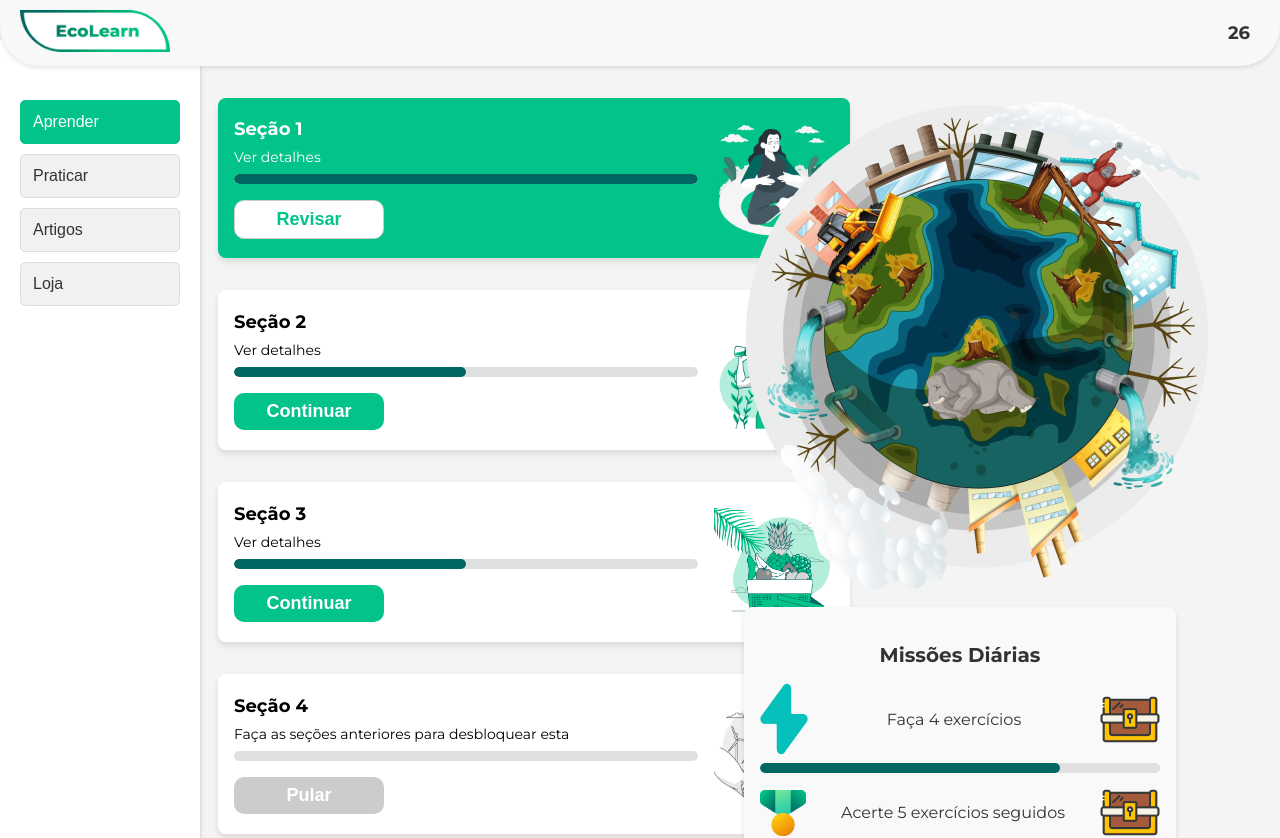
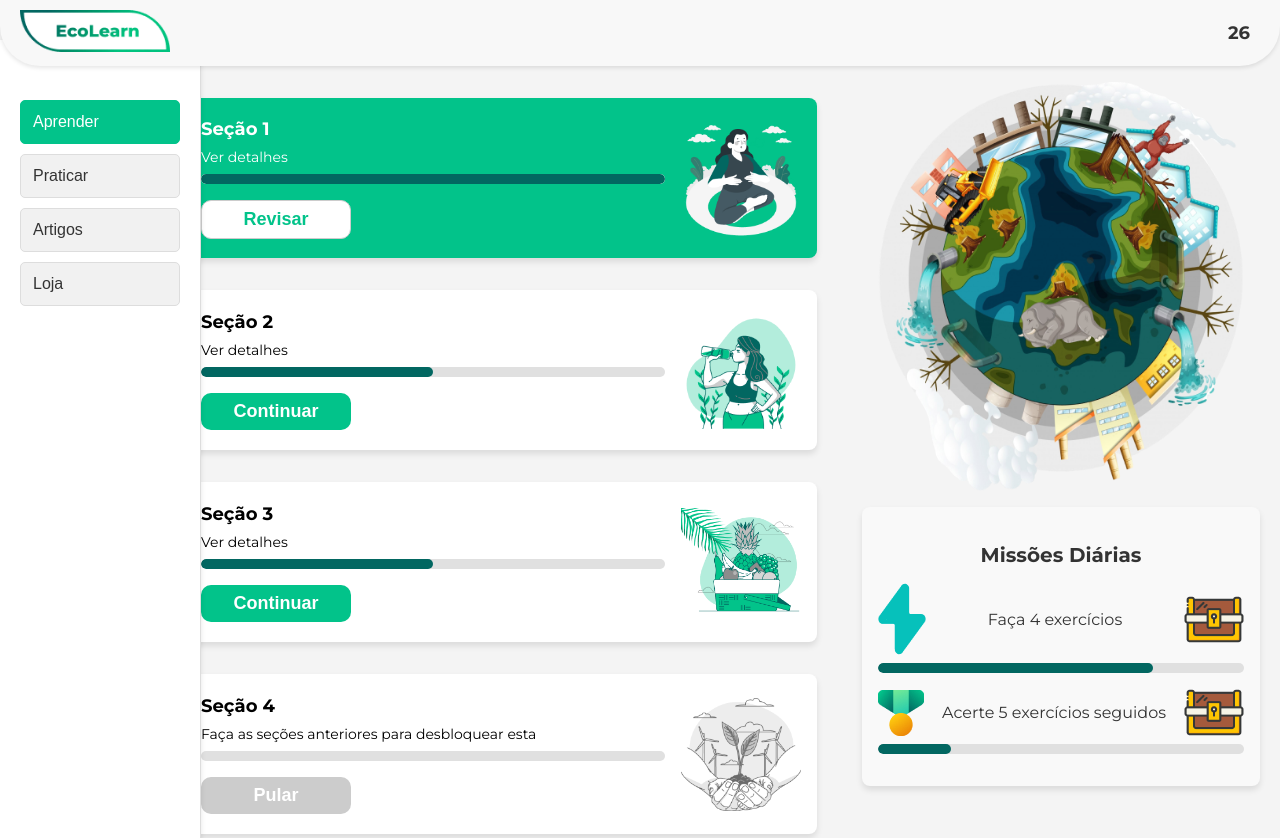
Before and after one commit to Viniware/EcoLearn, a React (Create React App) app in the folder frontend/: page / in a window 1280 px wide. Shown: the top 838 px of the page. Built offline with nearby package versions, Linux system fonts and the light colour scheme.

Commit message:
Atualizei o layoute da pagina principal `Home`

```diff
--- a/frontend/src/pages/HomePage.css
+++ b/frontend/src/pages/HomePage.css
@@ -1,9 +1,8 @@
 .card {
   display: flex;
-  justify-content: space-between;
   align-items: center;
   width: 600px;
-  height: 150px;
+  height: 600px;
   margin: 16px auto;
   padding: 16px;
   border-radius: 8px;
@@ -114,7 +113,7 @@
   margin-left: 120px; /* Adicionar espaçamento entre os cartões e o menu */
 }
 
-.sidebar-right {
+.sidebar-rightt {
   flex: 1;
   display: flex;
   flex-direction: column;
@@ -123,8 +122,8 @@
 }
 
 .planet-image {
-  width: 466px;
-  height: 489px;
+  width: 366px;
+  height: 409px;
 }
 
 .daily-missions {
--- a/frontend/src/pages/HomePage.tsx
+++ b/frontend/src/pages/HomePage.tsx
@@ -88,7 +88,7 @@ const HomePage = () => {
         </div>
 
         {/* Coluna da direita com a imagem e missões diárias */}
-        <div className="sidebar-right">
+        <div className="sidebar-rightt">
           <img className="planet-image" src={planeta} alt="Planeta" />
           <div className="daily-missions">
             <h3>Missões Diárias</h3>
```
